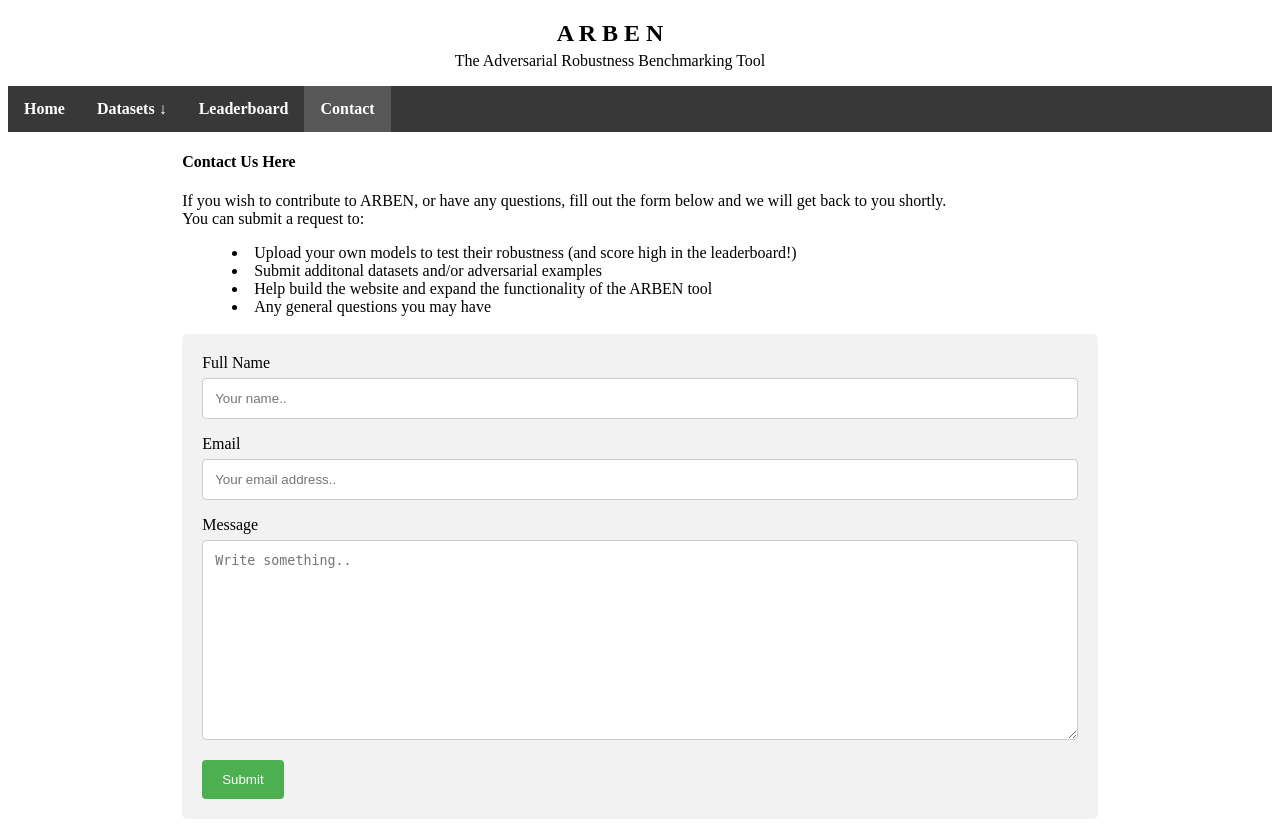
After one commit to kizzen/arben, a Flask app: template templates/contact.html in a window 1280 px wide. The commit adds this page. Run offline with Flask 2, Linux system fonts and the light colour scheme; the template is opened without the code that fills it, so the values that code supplies are empty.

Commit message:
verion 2, added more pages

```diff
--- /dev/null
+++ b/templates/contact.html
@@ -0,0 +1,212 @@
+<!DOCTYPE html>
+<html>
+<head>
+
+  <style>
+input[type=text], select, textarea {
+    width: 100%;
+    padding: 12px;
+    border: 1px solid #ccc;
+    border-radius: 4px;
+    box-sizing: border-box;
+    margin-top: 6px;
+    margin-bottom: 16px;
+    resize: vertical;
+}
+
+input[type=submit] {
+    background-color: #4CAF50;
+    color: white;
+    padding: 12px 20px;
+    border: none;
+    border-radius: 4px;
+    cursor: pointer;
+}
+
+input[type=submit]:hover {
+    background-color: #45a049;
+}
+
+.container {
+    border-radius: 5px;
+    background-color: #f2f2f2;
+    padding: 20px;
+}
+</style>
+
+<style>
+
+li {
+  margin-left: 50px;
+}
+
+h2{
+  margin-bottom: 5px;
+}
+p{
+  margin-top: 0px;
+}
+
+.try{
+  background-color: #383838;
+}
+
+.navbar {
+    overflow: hidden;
+    background-color: #383838;
+}
+
+.navbar a {
+    float: left;
+    font-size: 16px;
+    color: white;
+    text-align: center;
+    padding: 14px 16px;
+    text-decoration: none;
+}
+
+.dropdown {
+    float: left;
+    /*overflow: hidden;*/
+}
+
+.dropdown .dropbtn {
+
+    font-size: 16px;
+    border: none;
+    outline: none;
+    color: white;
+    padding: 14px 16px;
+    background-color: inherit;
+    font-family: inherit;
+    margin: 0;
+}
+
+.navbar a:hover, .dropdown:hover .dropbtn {
+    background-color: green;
+}
+
+.dropdown-content {
+
+    display: none;
+    position: absolute;
+    background-color: #f9f9f9;
+    min-width: 160px;
+    box-shadow: 0px 8px 16px 0px rgba(0,0,0,0.2);
+    z-index: 1;
+}
+
+.dropdown-content a {
+
+    float: none;
+    color: black;
+    padding: 12px 16px;
+    text-decoration: none;
+    display: block;
+    text-align: left;
+}
+
+.dropdown-content a:hover {
+    background-color: #ddd;
+}
+
+.dropdown:hover .dropdown-content {
+    display: block;
+}
+
+.navbar .Contact{
+  background-color: #575757;
+}
+
+.sticky {
+  position: fixed;
+  top: 0;
+  width: 98.5%;
+}
+
+</style>
+
+</head>
+
+<body>
+
+<div class="header" style="margin-right: 60px">
+<center>
+  <h2>A R B E N</h2>
+
+  <p>The Adversarial Robustness Benchmarking Tool</p>
+ </center>
+</div>
+
+<div class="try" id="menu">
+
+<div class="navbar" id="navbar" >
+  <a class="home" href="Home"><b>Home</b></a>
+  <div class="dropdown">
+    <button class="dropbtn"><b>Datasets &darr;</b>
+      <i class="fa fa-caret-down"></i>
+    </button>
+    <div class="dropdown-content">
+      <a href="MNIST">MNIST</a>
+      <a href="CIFAR">CIFAR</a>
+      <a href="ImageNet">ImageNet</a>
+      <a href="Audio_Samples">Audio Samples</a>
+    </div>
+  </div>
+  <a href="Leaderboard"><b>Leaderboard</b></a>
+  <a href="Contact" class="Contact"><b>Contact</b></a>
+</div>
+</div>
+
+
+
+
+<div style="text-align: center;">
+  <div style="display: inline-block; text-align: left;">
+<i>
+
+</i>
+
+<h4>Contact Us Here</h4>
+<p>If you wish to contribute to ARBEN, or have any questions, fill out the form below and we will get back to you shortly.<br> You can submit a request to: </p>
+<li>Upload your own models to test their robustness (and score high in the leaderboard!)</li>
+<li>Submit additonal datasets and/or adversarial examples</li>
+<li>Help build the website and expand the functionality of the ARBEN tool</li>
+<li>Any general questions you may have</li>
+<br>
+
+<div class="container">
+  <form action="/action_page.php">
+    <label for="fname">Full Name</label>
+    <input type="text" id="fname" name="firstname" placeholder="Your name..">
+
+    <label for="email">Email</label>
+    <input type="text" id="email" name="emailadd" placeholder="Your email address..">
+
+    <label for="message">Message</label>
+    <textarea id="msg" name="msg" placeholder="Write something.." style="height:200px"></textarea>
+
+    <input type="submit" value="Submit">
+  </form>
+</div>
+
+
+<script>
+window.onscroll = function() {myFunction()};
+
+var navbar = document.getElementById("menu");
+
+var sticky = navbar.offsetTop;
+
+function myFunction() {
+  if (window.pageYOffset >= sticky) {
+    navbar.classList.add("sticky")
+  } else {
+    navbar.classList.remove("sticky");
+  }
+}
+
+</script>
+
+</body>
+</html>
```
Also changed, not shown: app2.py (+13 -2 lines), static/Home.html (added, +178 -0 lines), templates/app2.html (+77 -34 lines), templates/home.html (added, +193 -0 lines).
